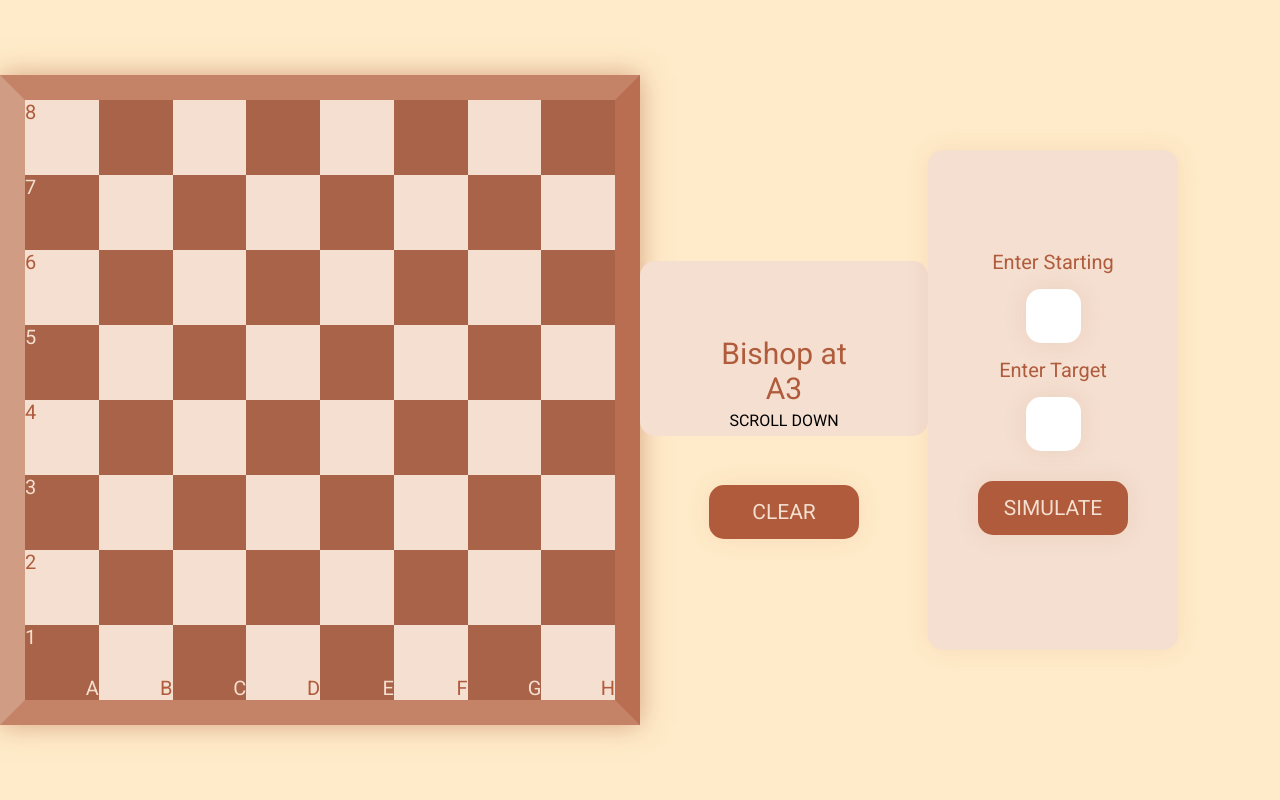
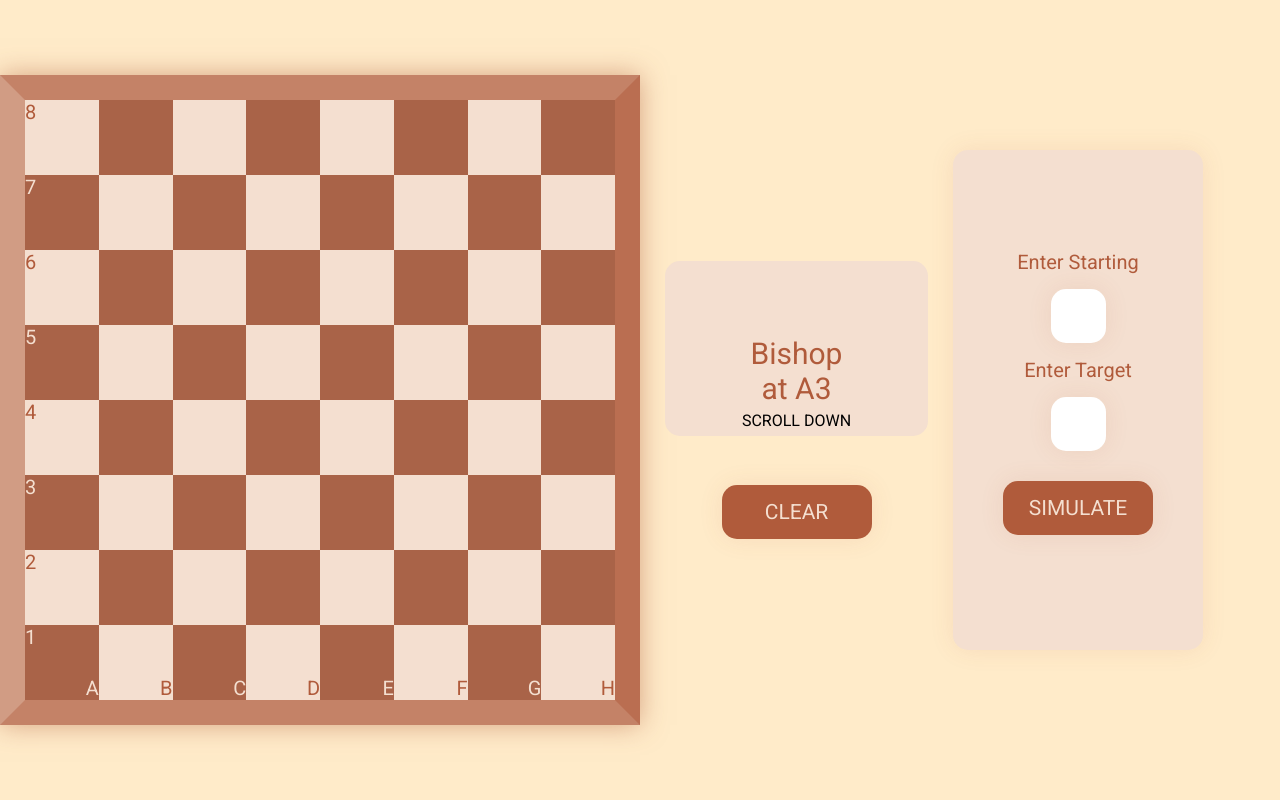
Before and after one commit to ardaltunel/first-projencts-exhibition, a PHP site: page /all/chessboard/index.html in a window 1280 px wide. Run offline with PHP 8.4, Linux system fonts and the light colour scheme.

Commit message:
Update style.css

```diff
--- a/all/chessboard/style.css
+++ b/all/chessboard/style.css
@@ -106,6 +106,7 @@ body{
 }
 
 .input-field {
+    margin-left: 25px;
     display: flex;
     justify-content: flex-start;
     align-items: center;
@@ -154,6 +155,7 @@ body{
 }
 
 .output-field {
+    margin-left: 25px;
     display: flex;
     justify-content: center;
     align-items: center;
```
